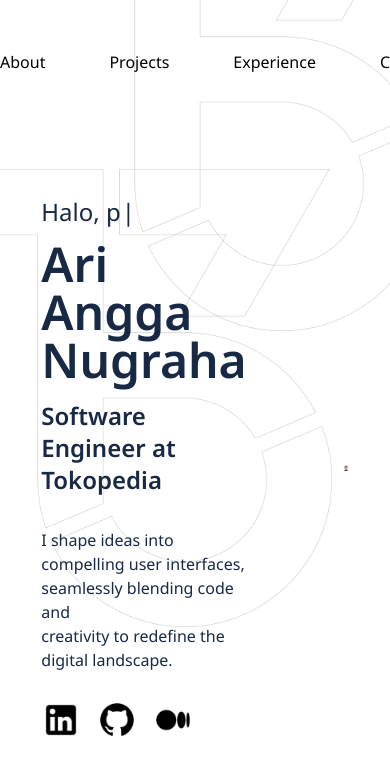
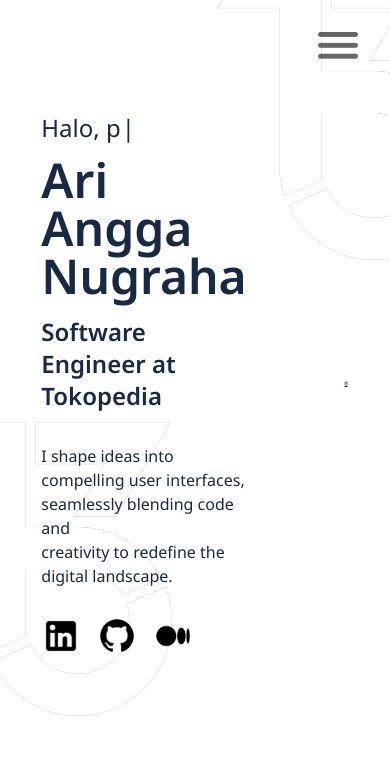
Before and after one commit to nugrahaa878/personal-web-ci-cd, a React (Vite) app: page / in a window 390 px wide. Shown: the top 774 px of the page. Built offline with nearby package versions, Linux system fonts and the light colour scheme.

Commit message:
feat: mobile nav

```diff
--- a/src/components/BackdropHero/index.tsx
+++ b/src/components/BackdropHero/index.tsx
@@ -1,11 +1,18 @@
 import bktechBackdrop from "../../assets/bktech-backdrop.png";
+import useCheckIsAndroid from "../../hooks/useCheckIsAndroid";
 
 const BackdropHero = () => {
+  const { isAndroid } = useCheckIsAndroid();
+
   return (
     <img
       src={bktechBackdrop}
-      className="absolute"
-      style={{ left: "-15vw", top: "20vh", width: "450px" }}
+      className="absolute z-0"
+      style={{
+        left: `${isAndroid ? "-20vw" : "-15vw"}`,
+        top: `${isAndroid ? "50vh" : "20vh"}`,
+        width: `${isAndroid ? "250px" : "450px"}`,
+      }}
     />
   );
 };
--- a/src/components/BackdropNav/index.tsx
+++ b/src/components/BackdropNav/index.tsx
@@ -1,11 +1,18 @@
 import bktechBackdrop from "../../assets/bktech-backdrop.png";
+import useCheckIsAndroid from "../../hooks/useCheckIsAndroid";
 
 const BackdropNav = () => {
+  const { isAndroid } = useCheckIsAndroid();
+
   return (
     <img
       src={bktechBackdrop}
       className="absolute z-0"
-      style={{ right: "-10vw", top: "-15%", width: "500px" }}
+      style={{
+        right: `${isAndroid ? "-20vw" : "-10vw"}`,
+        top: `${isAndroid ? "-4%" : "-15%"}`,
+        width: `${isAndroid ? "250px" : "500px"}`,
+      }}
     />
   );
 };
--- /dev/null
+++ b/src/components/HumbergerMenu/index.tsx
@@ -0,0 +1,11 @@
+import humbergerMenu from "../../assets/humberger.svg";
+
+const HumbergerMenu = () => {
+  return (
+    <div className="absolute right-8 top-8">
+      <img src={humbergerMenu} alt="humberger-menu" />
+    </div>
+  );
+};
+
+export default HumbergerMenu;
--- /dev/null
+++ b/src/hooks/useCheckIsAndroid/index.tsx
@@ -0,0 +1,29 @@
+import { useEffect, useState } from "react";
+
+const useCheckIsAndroid = () => {
+  const [isAndroid, setIsAndroid] = useState(false);
+
+  useEffect(() => {
+    const checkIsAndroid = () => {
+      const windowWidth = window.innerWidth;
+
+      const isAndroidDevice = windowWidth < 768;
+
+      setIsAndroid(isAndroidDevice);
+    };
+
+    checkIsAndroid();
+
+    window.addEventListener("resize", checkIsAndroid);
+
+    return () => {
+      window.removeEventListener("resize", checkIsAndroid);
+    };
+  }, []);
+
+  return {
+    isAndroid,
+  };
+};
+
+export default useCheckIsAndroid;
--- a/src/pages/Home/components/HeroSection/index.tsx
+++ b/src/pages/Home/components/HeroSection/index.tsx
@@ -9,7 +9,7 @@ const HeroSection = () => {
   return (
     <div className="flex px-48 py-28 text-darkBlue items-center justify-center gap-24">
       <div className="flex flex-col ">
-        <p className="text-2xl mb-3">
+        <div className="text-2xl mb-3">
           <Typewriter
             options={{
               strings: ["Hello, I'm", "Halo, perkenalkan saya"],
@@ -17,7 +17,7 @@ const HeroSection = () => {
               loop: true,
             }}
           />
-        </p>
+        </div>
         <h2 className="text-5xl font-semibold mb-4">Ari Angga Nugraha</h2>
         <h6 className="text-2xl mb-8 font-semibold">
           Software Engineer at Tokopedia
--- a/src/pages/Home/index.tsx
+++ b/src/pages/Home/index.tsx
@@ -1,17 +1,18 @@
-import BackdropHero from "../../components/BackdropHero";
-import BackdropNav from "../../components/BackdropNav";
-import Navbar from "../../components/Navbar";
-import HeroSection from "./components/HeroSection";
+import { useEffect } from "react";
+import useCheckIsAndroid from "../../hooks/useCheckIsAndroid";
+import HomeMobileView from "./views/MobileView";
+import HomeDesktopView from "./views/DesktopView";
 
 const Homepage = () => {
-  return (
-    <div className="w-screen h-screen overflow-x-hidden overflo relative">
-      <Navbar />
-      <BackdropNav />
-      <BackdropHero />
-      <HeroSection />
-    </div>
-  );
+  const { isAndroid } = useCheckIsAndroid();
+
+  useEffect(() => {
+    console.log({ isAndroid });
+  }, [isAndroid]);
+
+  if (isAndroid) return <HomeMobileView />;
+
+  return <HomeDesktopView />;
 };
 
 export default Homepage;
--- /dev/null
+++ b/src/pages/Home/views/DesktopView/index.tsx
@@ -0,0 +1,17 @@
+import Navbar from "../../../../components/Navbar";
+import BackdropNav from "../../../../components/BackdropNav";
+import BackdropHero from "../../../../components/BackdropHero";
+import HeroSection from "../../components/HeroSection";
+
+const HomeDesktopView = () => {
+  return (
+    <div className="w-screen h-screen overflow-x-hidden overflo relative">
+      <Navbar />
+      <BackdropNav />
+      <BackdropHero />
+      <HeroSection />
+    </div>
+  );
+};
+
+export default HomeDesktopView;
--- /dev/null
+++ b/src/pages/Home/views/MobileView/index.tsx
@@ -0,0 +1,17 @@
+import BackdropHero from "../../../../components/BackdropHero";
+import BackdropNav from "../../../../components/BackdropNav";
+import HumbergerMenu from "../../../../components/HumbergerMenu";
+import HeroSection from "../../components/HeroSection";
+
+const HomeMobileView = () => {
+  return (
+    <div className="w-screen h-screen overflow-x-hidden overflo relative">
+      <HumbergerMenu />
+      <BackdropNav />
+      <BackdropHero />
+      <HeroSection />
+    </div>
+  );
+};
+
+export default HomeMobileView;
```
Also changed, not shown: src/assets/humberger.svg (added).
